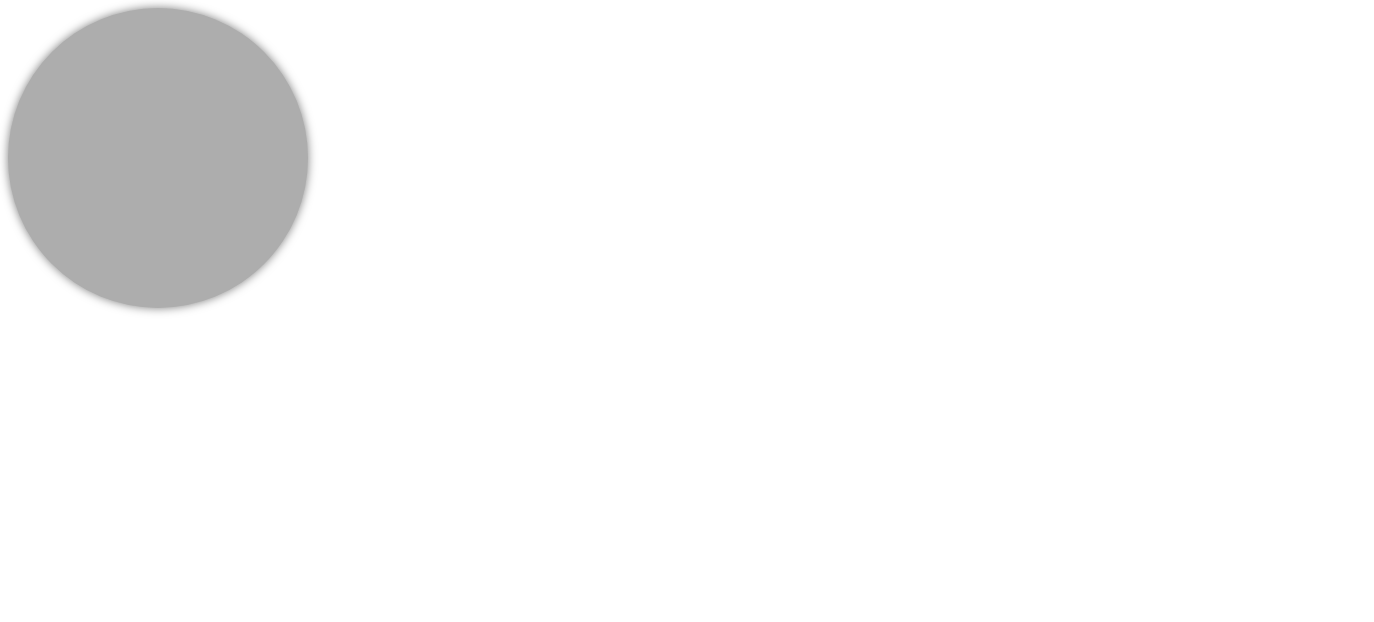
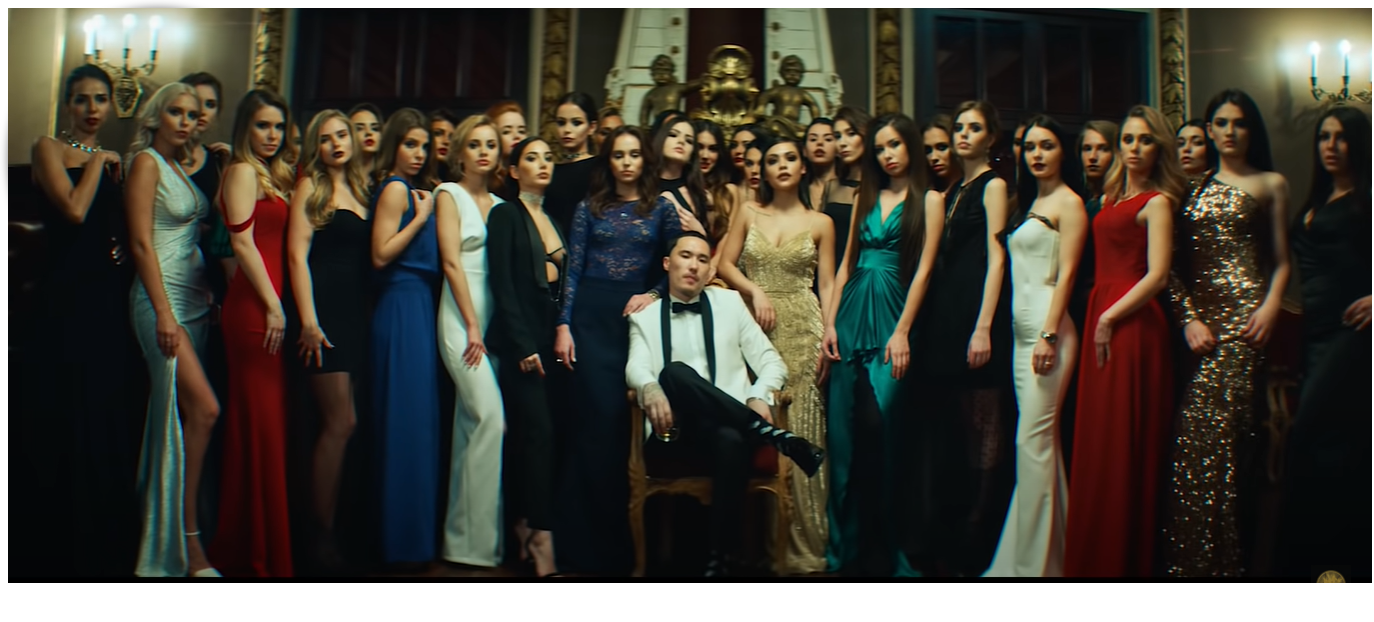
Before and after one commit to AmanKalkanbaev/my-first-repo, a plain HTML site: page index.html in a window 1280 px wide. Shown: the whole page, 1374 px wide, since content can reach past the window. Drawn offline with Linux system fonts and the light colour scheme.

Commit message:
added imege to div

```diff
--- a/index.html
+++ b/index.html
@@ -8,7 +8,9 @@
 </head>
 <body>
 
-    <div></div>
+    <div>
+        <img src="./img.png" alt="Skriptonite">
+    </div>
 
 </body>
 </html>
```
Also changed, not shown: img.png (added).
